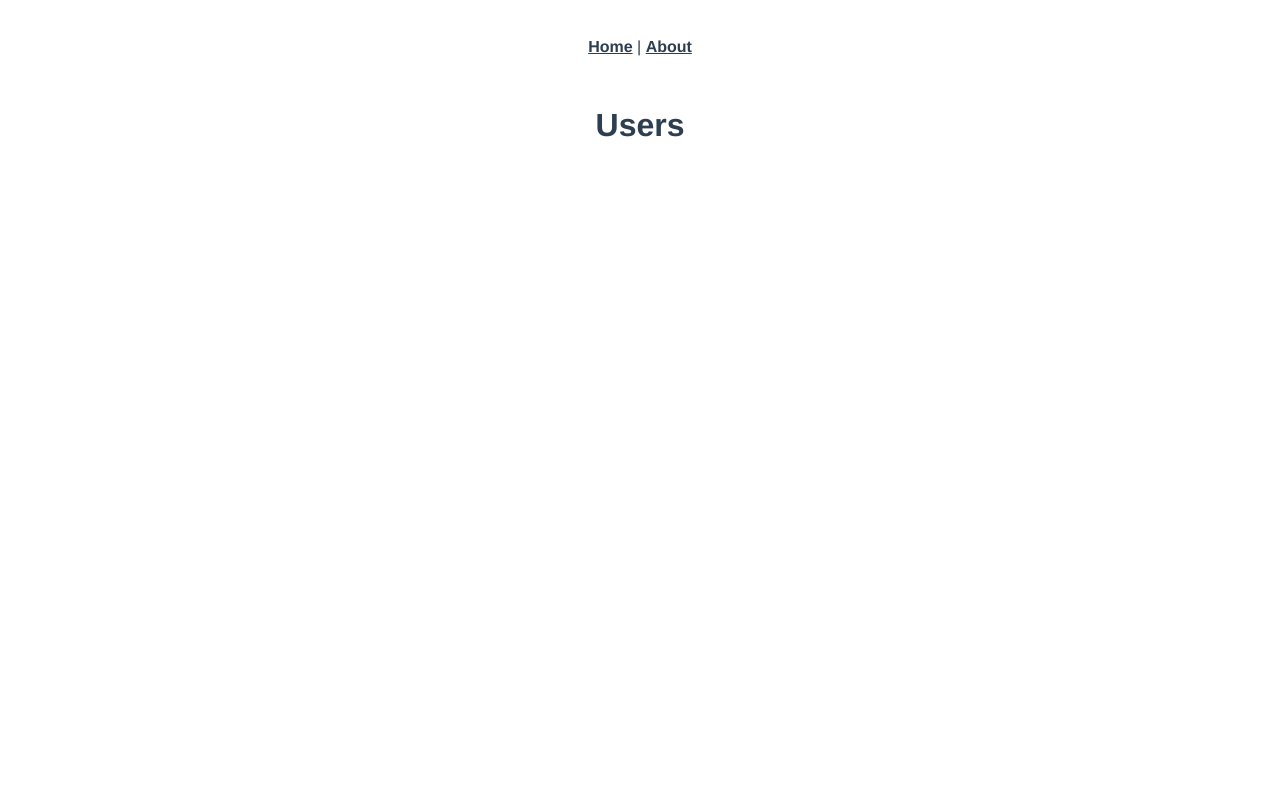
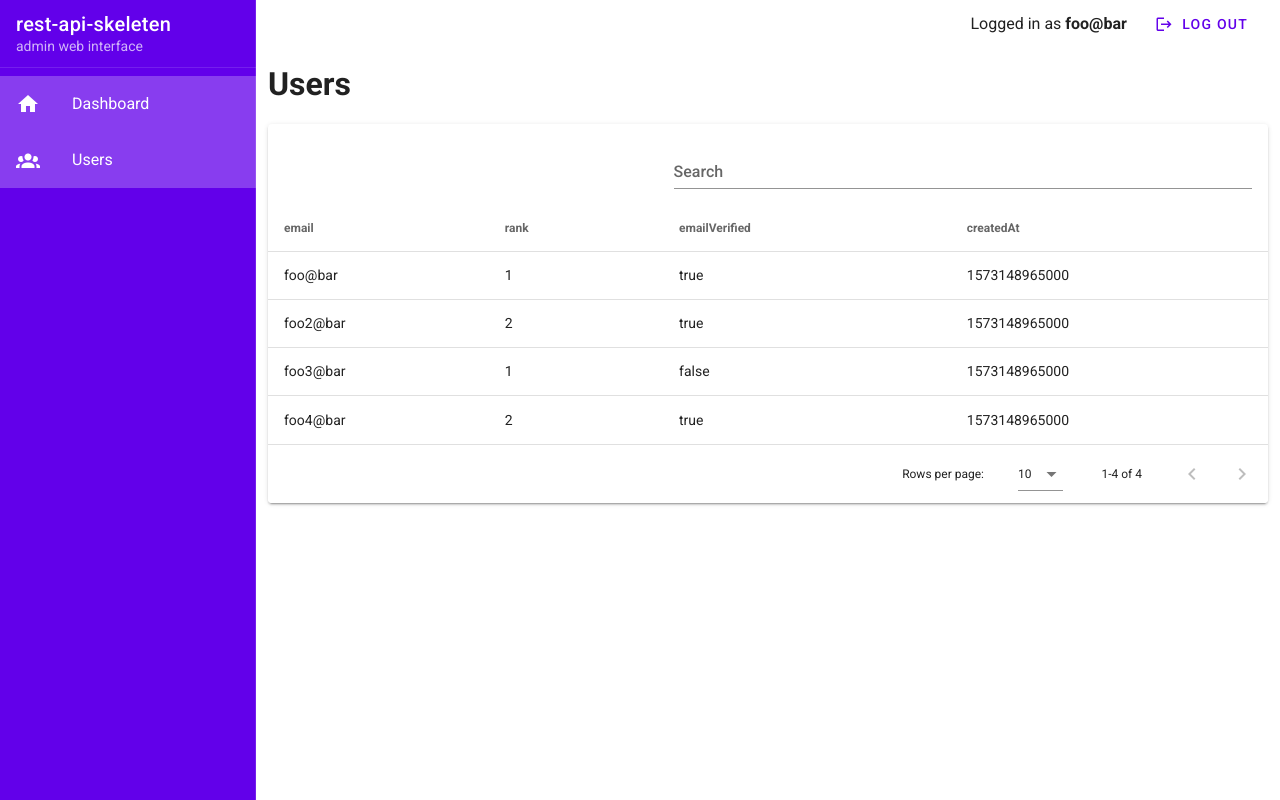
Before and after one commit to simonknittel/rest-api-skeleton, a Vue app in the folder admin_web_interface/: page /users in a window 1280 px wide. Built offline with nearby package versions, Linux system fonts and the light colour scheme.

Commit message:
Add Users view

```diff
--- a/admin_web_interface/package.json
+++ b/admin_web_interface/package.json
@@ -11,6 +11,7 @@
     "core-js": "^3.3.2",
     "vue": "^2.6.10",
     "vue-router": "^3.1.3",
+    "vuetify": "^2.1.0",
     "vuex": "^3.0.1"
   },
   "devDependencies": {
@@ -23,7 +24,10 @@
     "eslint": "^5.16.0",
     "eslint-plugin-vue": "^5.0.0",
     "node-sass": "^4.12.0",
+    "sass": "^1.19.0",
     "sass-loader": "^8.0.0",
-    "vue-template-compiler": "^2.6.10"
+    "vue-cli-plugin-vuetify": "^2.0.2",
+    "vue-template-compiler": "^2.6.10",
+    "vuetify-loader": "^1.3.0"
   }
 }
--- a/admin_web_interface/public/index.html
+++ b/admin_web_interface/public/index.html
@@ -5,7 +5,9 @@
     <meta http-equiv="X-UA-Compatible" content="IE=edge">
     <meta name="viewport" content="width=device-width,initial-scale=1.0">
     <link rel="icon" href="<%= BASE_URL %>favicon.ico">
-    <title>admin_web_interface</title>
+    <title>admin web interface | rest-api-skeleton</title>
+    <link rel="stylesheet" href="https://fonts.googleapis.com/css?family=Roboto:100,300,400,500,700,900">
+    <link rel="stylesheet" href="https://cdn.jsdelivr.net/npm/@mdi/font@latest/css/materialdesignicons.min.css">
   </head>
   <body>
     <noscript>
--- a/admin_web_interface/src/App.vue
+++ b/admin_web_interface/src/App.vue
@@ -1,32 +1,62 @@
 <template>
-  <div id="app">
-    <div id="nav">
-      <router-link to="/">Home</router-link> |
-      <router-link to="/about">About</router-link>
-    </div>
-    <router-view/>
-  </div>
+  <v-app>
+    <v-navigation-drawer app class="deep-purple accent-4" dark>
+      <v-list-item>
+        <v-list-item-content>
+          <v-list-item-title class="title">
+            rest-api-skeleten
+          </v-list-item-title>
+          <v-list-item-subtitle>
+            admin web interface
+          </v-list-item-subtitle>
+        </v-list-item-content>
+      </v-list-item>
+
+      <v-divider></v-divider>
+
+      <v-list>
+        <v-list-item v-for="item in items" :key="item.title" link :to="item.route">
+          <v-list-item-icon>
+            <v-icon>{{ item.icon }}</v-icon>
+          </v-list-item-icon>
+
+          <v-list-item-content>
+            <v-list-item-title>{{ item.title }}</v-list-item-title>
+          </v-list-item-content>
+        </v-list-item>
+      </v-list>
+    </v-navigation-drawer>
+
+    <v-app-bar app dense flat color="transparent">
+      <v-spacer></v-spacer>
+
+      <span class="mr-4">Logged in as <span class="font-weight-bold">foo@bar</span></span>
+
+      <v-btn text color="deep-purple accent-4">
+        <v-icon left>mdi-logout</v-icon> Log out
+      </v-btn>
+    </v-app-bar>
+
+    <v-content>
+      <v-container fluid>
+        <router-view></router-view>
+      </v-container>
+    </v-content>
+  </v-app>
 </template>
 
-<style lang="scss">
-#app {
-  font-family: 'Avenir', Helvetica, Arial, sans-serif;
-  -webkit-font-smoothing: antialiased;
-  -moz-osx-font-smoothing: grayscale;
-  text-align: center;
-  color: #2c3e50;
-}
+<script>
+  export default {
+    data () {
+      return {
+        items: [
+          { title: 'Dashboard', icon: 'mdi-home', route: { name: 'home' } },
+          { title: 'Users', icon: 'mdi-account-group', route: { name: 'users' } },
+        ],
+        right: null,
+      }
+    },
+  }
+</script>
 
-#nav {
-  padding: 30px;
-
-  a {
-    font-weight: bold;
-    color: #2c3e50;
-
-    &.router-link-exact-active {
-      color: #42b983;
-    }
-  }
-}
-</style>
+<style lang="scss"></style>
--- a/admin_web_interface/src/components/HelloWorld.vue
+++ /dev/null
@@ -1,60 +0,0 @@
-<template>
-  <div class="hello">
-    <h1>{{ msg }}</h1>
-    <p>
-      For a guide and recipes on how to configure / customize this project,<br>
-      check out the
-      <a href="https://cli.vuejs.org" target="_blank" rel="noopener">vue-cli documentation</a>.
-    </p>
-    <h3>Installed CLI Plugins</h3>
-    <ul>
-      <li><a href="https://github.com/vuejs/vue-cli/tree/dev/packages/%40vue/cli-plugin-babel" target="_blank" rel="noopener">babel</a></li>
-      <li><a href="https://github.com/vuejs/vue-cli/tree/dev/packages/%40vue/cli-plugin-router" target="_blank" rel="noopener">router</a></li>
-      <li><a href="https://github.com/vuejs/vue-cli/tree/dev/packages/%40vue/cli-plugin-vuex" target="_blank" rel="noopener">vuex</a></li>
-      <li><a href="https://github.com/vuejs/vue-cli/tree/dev/packages/%40vue/cli-plugin-eslint" target="_blank" rel="noopener">eslint</a></li>
-    </ul>
-    <h3>Essential Links</h3>
-    <ul>
-      <li><a href="https://vuejs.org" target="_blank" rel="noopener">Core Docs</a></li>
-      <li><a href="https://forum.vuejs.org" target="_blank" rel="noopener">Forum</a></li>
-      <li><a href="https://chat.vuejs.org" target="_blank" rel="noopener">Community Chat</a></li>
-      <li><a href="https://twitter.com/vuejs" target="_blank" rel="noopener">Twitter</a></li>
-      <li><a href="https://news.vuejs.org" target="_blank" rel="noopener">News</a></li>
-    </ul>
-    <h3>Ecosystem</h3>
-    <ul>
-      <li><a href="https://router.vuejs.org" target="_blank" rel="noopener">vue-router</a></li>
-      <li><a href="https://vuex.vuejs.org" target="_blank" rel="noopener">vuex</a></li>
-      <li><a href="https://github.com/vuejs/vue-devtools#vue-devtools" target="_blank" rel="noopener">vue-devtools</a></li>
-      <li><a href="https://vue-loader.vuejs.org" target="_blank" rel="noopener">vue-loader</a></li>
-      <li><a href="https://github.com/vuejs/awesome-vue" target="_blank" rel="noopener">awesome-vue</a></li>
-    </ul>
-  </div>
-</template>
-
-<script>
-export default {
-  name: 'HelloWorld',
-  props: {
-    msg: String
-  }
-}
-</script>
-
-<!-- Add "scoped" attribute to limit CSS to this component only -->
-<style scoped lang="scss">
-h3 {
-  margin: 40px 0 0;
-}
-ul {
-  list-style-type: none;
-  padding: 0;
-}
-li {
-  display: inline-block;
-  margin: 0 10px;
-}
-a {
-  color: #42b983;
-}
-</style>
--- a/admin_web_interface/src/main.js
+++ b/admin_web_interface/src/main.js
@@ -2,11 +2,13 @@ import Vue from 'vue'
 import App from './App.vue'
 import router from './router'
 import store from './store'
+import vuetify from './plugins/vuetify';
 
 Vue.config.productionTip = false
 
 new Vue({
   router,
   store,
+  vuetify,
   render: h => h(App)
 }).$mount('#app')
--- /dev/null
+++ b/admin_web_interface/src/plugins/vuetify.js
@@ -0,0 +1,7 @@
+import Vue from 'vue';
+import Vuetify from 'vuetify/lib';
+
+Vue.use(Vuetify);
+
+export default new Vuetify({
+});
--- a/admin_web_interface/src/views/Home.vue
+++ b/admin_web_interface/src/views/Home.vue
@@ -1,12 +1,3 @@
 <template>
   <h1>Home</h1>
 </template>
-
-<script>
-// import HelloWorld from '@/components/HelloWorld.vue'
-
-export default {
-  name: 'home',
-  components: {},
-}
-</script>
--- a/admin_web_interface/src/views/Login.vue
+++ b/admin_web_interface/src/views/Login.vue
@@ -1,12 +1,3 @@
 <template>
-  <h1>Login</h1>
+  <h1>Home</h1>
 </template>
-
-<script>
-// import HelloWorld from '@/components/HelloWorld.vue'
-
-export default {
-  name: 'login',
-  components: {},
-}
-</script>
--- a/admin_web_interface/src/views/Users.vue
+++ b/admin_web_interface/src/views/Users.vue
@@ -1,3 +1,67 @@
 <template>
-  <h1>Users</h1>
+  <div>
+    <h1 class="mb-4">Users</h1>
+
+    <v-card>
+      <v-card-title>
+        <v-spacer></v-spacer>
+
+        <v-text-field
+          v-model="search"
+          clearable
+          label="Search"
+          single-line
+          hide-details
+        ></v-text-field>
+      </v-card-title>
+
+      <v-data-table
+        :headers="headers"
+        :items="users"
+        :search="search"
+      ></v-data-table>
+    </v-card>
+  </div>
 </template>
+
+<script>
+  export default {
+    data () {
+      return {
+        search: '',
+        headers: [
+          { text: 'email', value: 'email' },
+          { text: 'rank', value: 'rank' },
+          { text: 'emailVerified', value: 'emailVerified' },
+          { text: 'createdAt', value: 'createdAt' },
+        ],
+        users: [
+          {
+            email: 'foo@bar',
+            rank: 1,
+            emailVerified: 'true',
+            createdAt: Date.now()
+          },
+          {
+            email: 'foo2@bar',
+            rank: 2,
+            emailVerified: 'true',
+            createdAt: Date.now()
+          },
+          {
+            email: 'foo3@bar',
+            rank: 1,
+            emailVerified: 'false',
+            createdAt: Date.now()
+          },
+          {
+            email: 'foo4@bar',
+            rank: 2,
+            emailVerified: 'true',
+            createdAt: Date.now()
+          },
+        ],
+      }
+    },
+  }
+</script>
--- /dev/null
+++ b/admin_web_interface/vue.config.js
@@ -0,0 +1,5 @@
+module.exports = {
+  "transpileDependencies": [
+    "vuetify"
+  ]
+}
```
Also changed, not shown: 2 other files (tests, documents, lock files or other folders).
